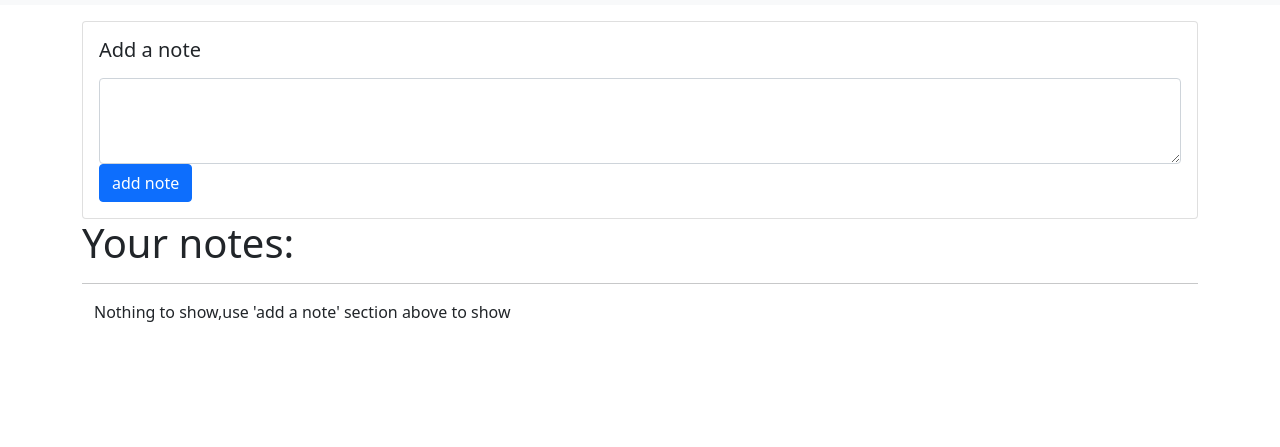
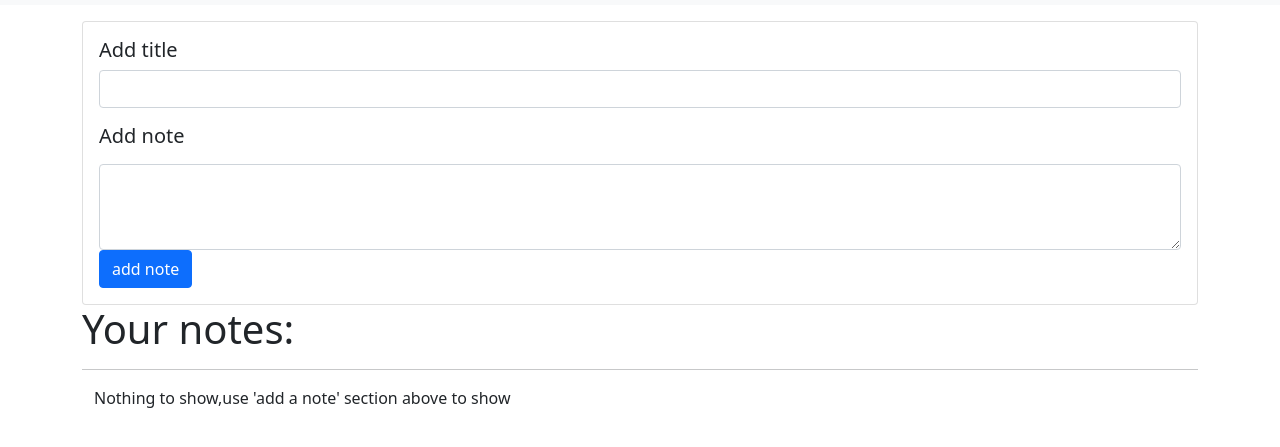
Before and after one commit to apurbapaul1998/note-taking-app, a plain HTML site: page Notes-taking-site/index.html in a window 1280 px wide. Shown: the part 51-498 px from the top of the page. Drawn offline with nearby package versions, Linux system fonts and the light colour scheme.

Commit message:
Update index.html

```diff
--- a/Notes-taking-site/index.html
+++ b/Notes-taking-site/index.html
@@ -30,7 +30,11 @@
     <div class="container my-3">
         <div class="card">
             <div class="card-body">
-                <h5 class="card-title">Add a note</h5>
+                <div class="mb-3">
+                    <h5 class="card-title">Add title</h5>
+                    <input type="text" class="form-control" id="addTitle" aria-describedby="title">
+                  </div>
+                  <h5 class="card-title">Add note</h5>
                 <p class="card-text"></p>
                 <div class="form-group">
                     <textarea class="form-control" id="addTxt" rows="3"></textarea>
```
